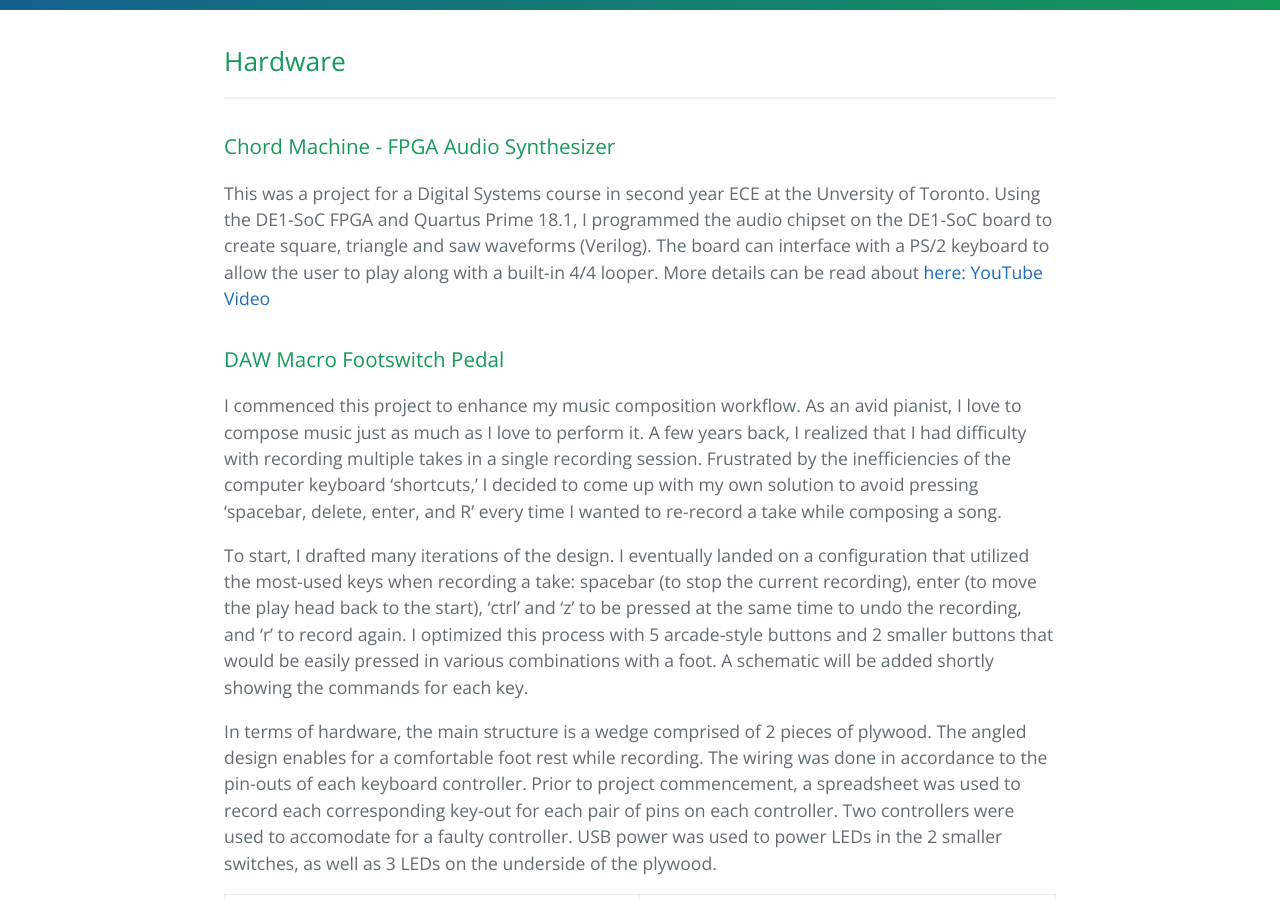
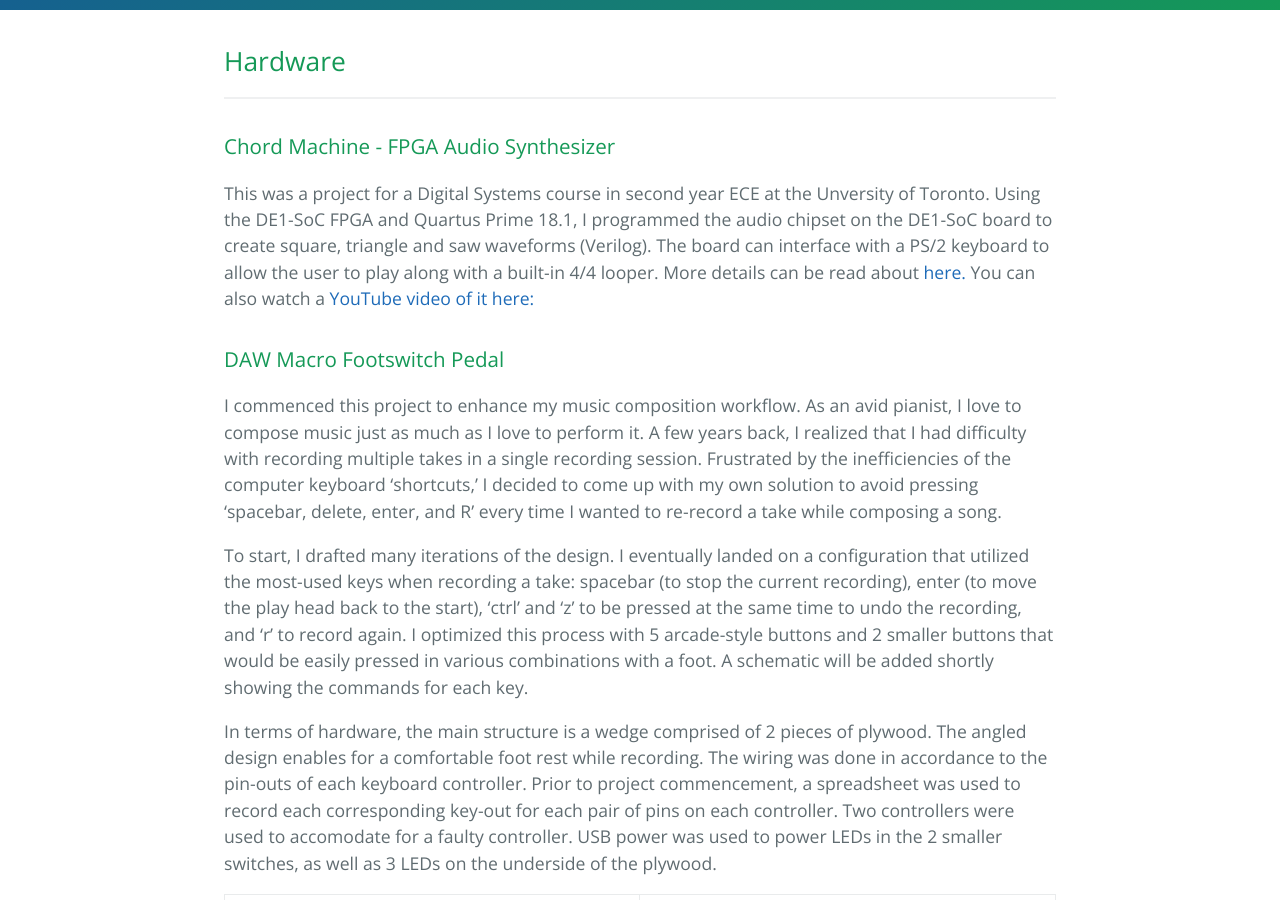
Before and after one commit to yixin0829/Cayman, a Jekyll site: the page built from project-library.md, in a window 1280 px wide and 900 px high, scrolled down 373 px. Built offline with Jekyll 4.4.1, drawn with Linux system fonts in a browser that asks for light colours.

Commit message:
Update project-library.md

```diff
--- a/project-library.md
+++ b/project-library.md
@@ -8,8 +8,7 @@ description: Welcome to my Project Library!
 * * *
 
 ### Chord Machine - FPGA Audio Synthesizer
-This was a project for a Digital Systems course in second year ECE at the Unversity of Toronto. Using the DE1-SoC FPGA and Quartus Prime 18.1, I programmed the audio chipset on the DE1-SoC board to create square, triangle and saw waveforms (Verilog). The board can interface with a PS/2 keyboard to allow the user to play along with a built-in 4/4 looper. More details can be read about [here:](https://github.com/iWebster28/Music/blob/master/ChordMachine/ChordMachineFinal/ECE241%20Final%20Project%20Report%20-%20Ian%20Webster%20-%20Github.pdf)
-[YouTube Video](https://youtu.be/eF6zlbV_rJg)
+This was a project for a Digital Systems course in second year ECE at the Unversity of Toronto. Using the DE1-SoC FPGA and Quartus Prime 18.1, I programmed the audio chipset on the DE1-SoC board to create square, triangle and saw waveforms (Verilog). The board can interface with a PS/2 keyboard to allow the user to play along with a built-in 4/4 looper. More details can be read about [here.](https://github.com/iWebster28/Music/blob/master/ChordMachine/ChordMachineFinal/ECE241%20Final%20Project%20Report%20-%20Ian%20Webster%20-%20Github.pdf) You can also watch a [YouTube video of it here: ](https://youtu.be/eF6zlbV_rJg)
 
 ### DAW Macro Footswitch Pedal
 I commenced this project to enhance my music composition workflow. As an avid pianist, I love to compose music just as much as I love to perform it. A few years back, I realized that I had difficulty with recording multiple takes in a single recording session. Frustrated by the inefficiencies of the computer keyboard 'shortcuts,' I decided to come up with my own solution to avoid pressing 'spacebar, delete, enter, and R' every time I wanted to re-record a take while composing a song.
```
